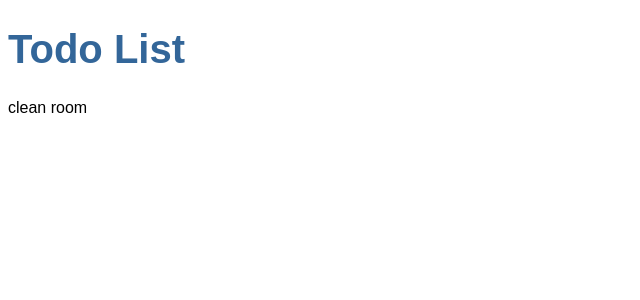
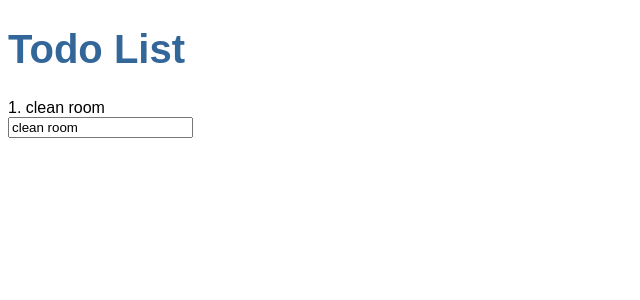
Before and after one commit to BachFugue/Angular-Todo, an Angular app: page / in a window 1280 px wide. Shown: the top 300 px of the page, without its empty margins (0-640 px from the left). Built offline with nearby package versions, Linux system fonts and the light colour scheme.

Commit message:
Add todo class & form with two-way binding

```diff
--- a/src/app/app.module.ts
+++ b/src/app/app.module.ts
@@ -1,5 +1,6 @@
 import { BrowserModule } from '@angular/platform-browser';
 import { NgModule } from '@angular/core';
+import {FormsModule} from '@angular/forms';
 
 import { AppRoutingModule } from './app-routing.module';
 import { AppComponent } from './app.component';
@@ -12,7 +13,8 @@ import { TodosComponent } from './todos/todos.component';
   ],
   imports: [
     BrowserModule,
-    AppRoutingModule
+    AppRoutingModule,
+    FormsModule
   ],
   providers: [],
   bootstrap: [AppComponent]
--- /dev/null
+++ b/src/app/todo.ts
@@ -0,0 +1,4 @@
+export class Todo {
+    id: number;
+    todo: string;
+}
--- a/src/app/todos/todos.component.html
+++ b/src/app/todos/todos.component.html
@@ -1 +1,7 @@
-{{todo}}
+<span>{{todo.id}}. </span>
+<span>{{todo.todo}}</span>
+<div>
+  <label>
+    <input [(ngModel)]="todo.todo" />
+  </label>
+</div>
--- a/src/app/todos/todos.component.ts
+++ b/src/app/todos/todos.component.ts
@@ -1,4 +1,5 @@
 import { Component, OnInit } from '@angular/core';
+import { Todo } from '../todo';
 
 @Component({
   selector: 'app-todos',
@@ -8,7 +9,10 @@ import { Component, OnInit } from '@angular/core';
 export class TodosComponent implements OnInit {
 
   constructor() { }
-  todo = 'clean room';
+  todo: Todo = {
+    id: 1,
+    todo: 'clean room'
+  };
 
   ngOnInit() {
   }
```
